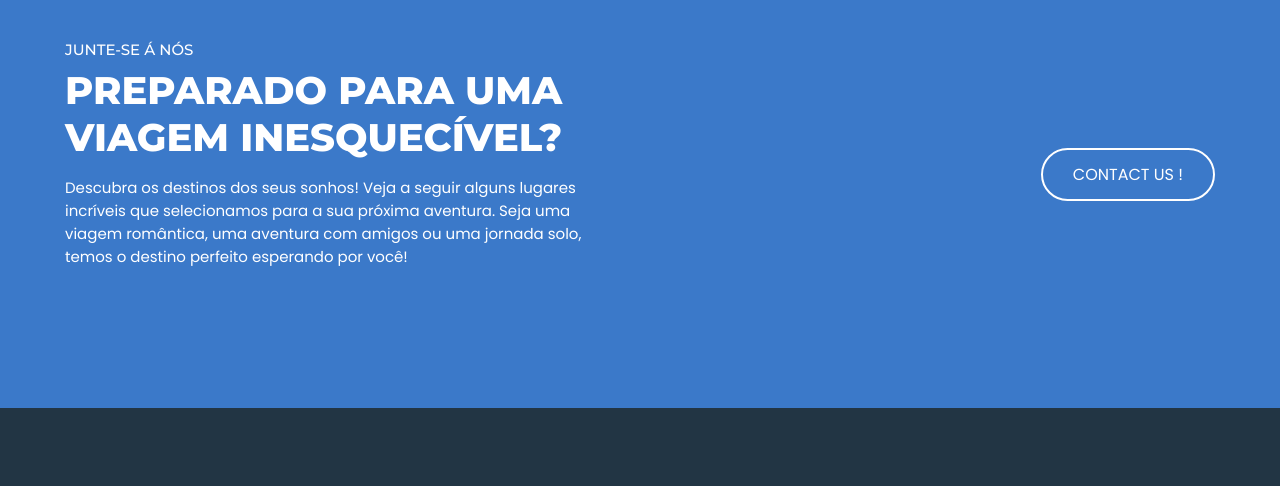
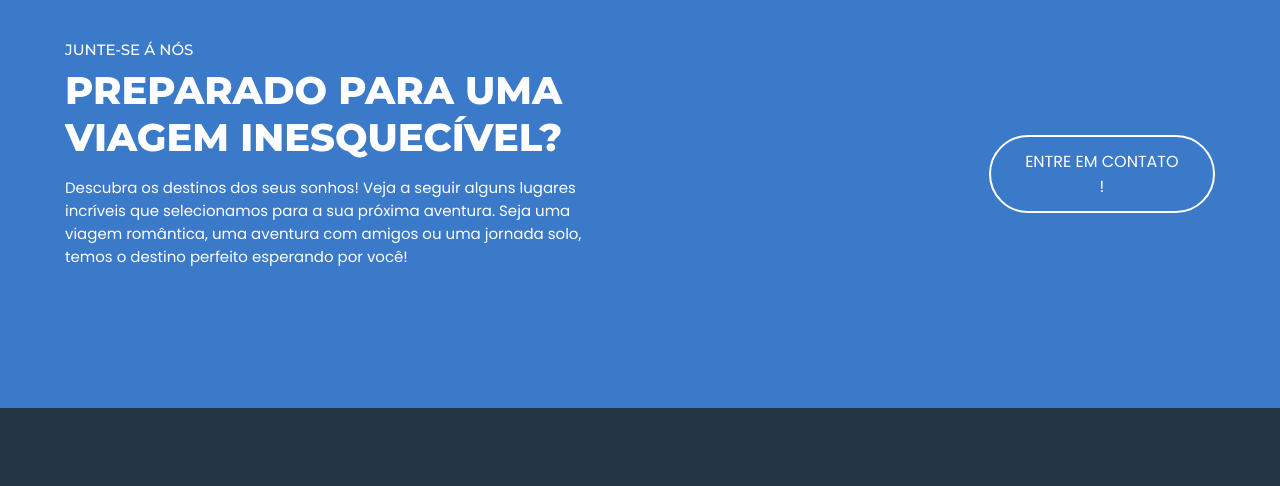
Before and after one commit to Heitorhenrique703/site-reactjs, a React app: page index.html in a window 1280 px wide. Shown: the part 9380-9866 px from the top of the page. Built offline with nearby package versions, Linux system fonts and the light colour scheme.

Commit message:
Update index.html

```diff
--- a/index.html
+++ b/index.html
@@ -1746,7 +1746,7 @@
             </p>
           </div>
 
-          <button class="btn btn-secondary">Contact Us !</button>
+          <button class="btn btn-secondary">Entre em Contato !</button>
 
         </div>
       </section>
```
